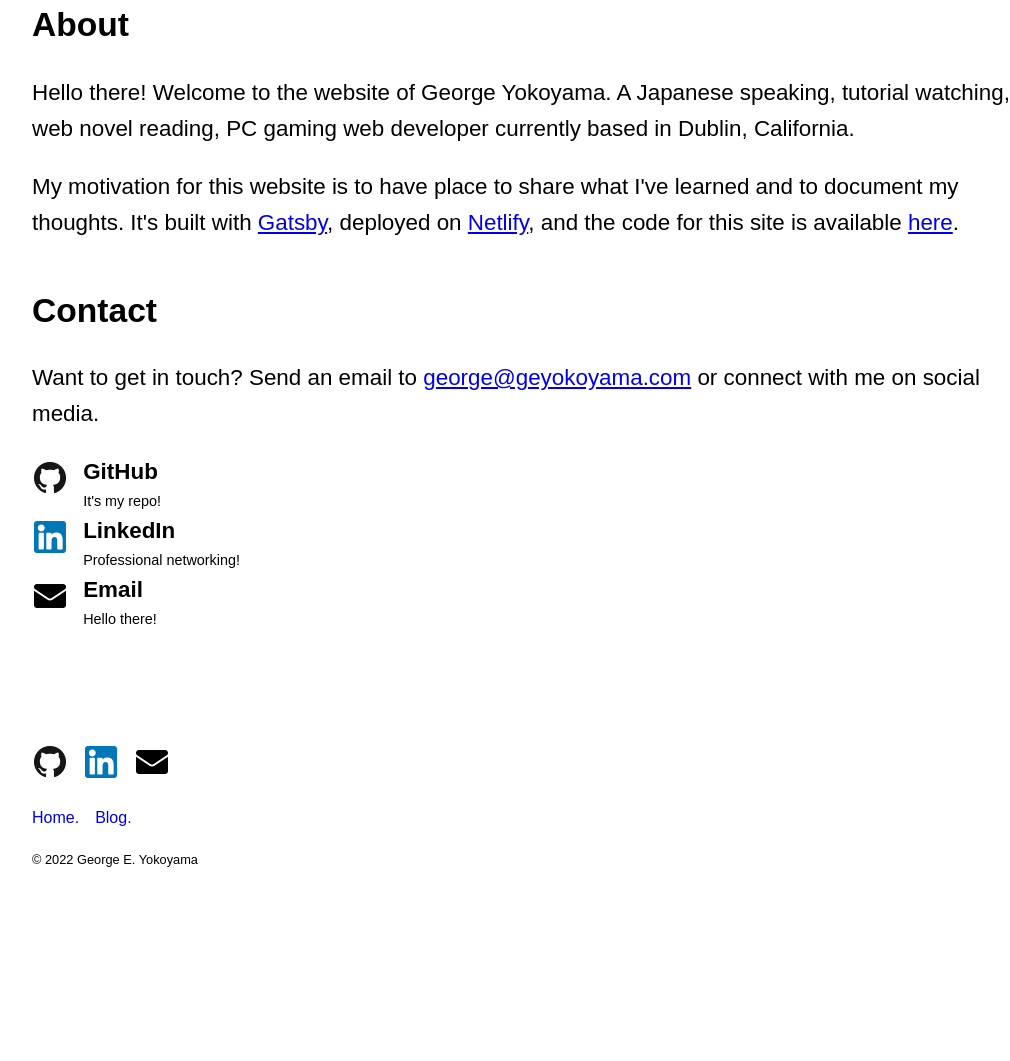
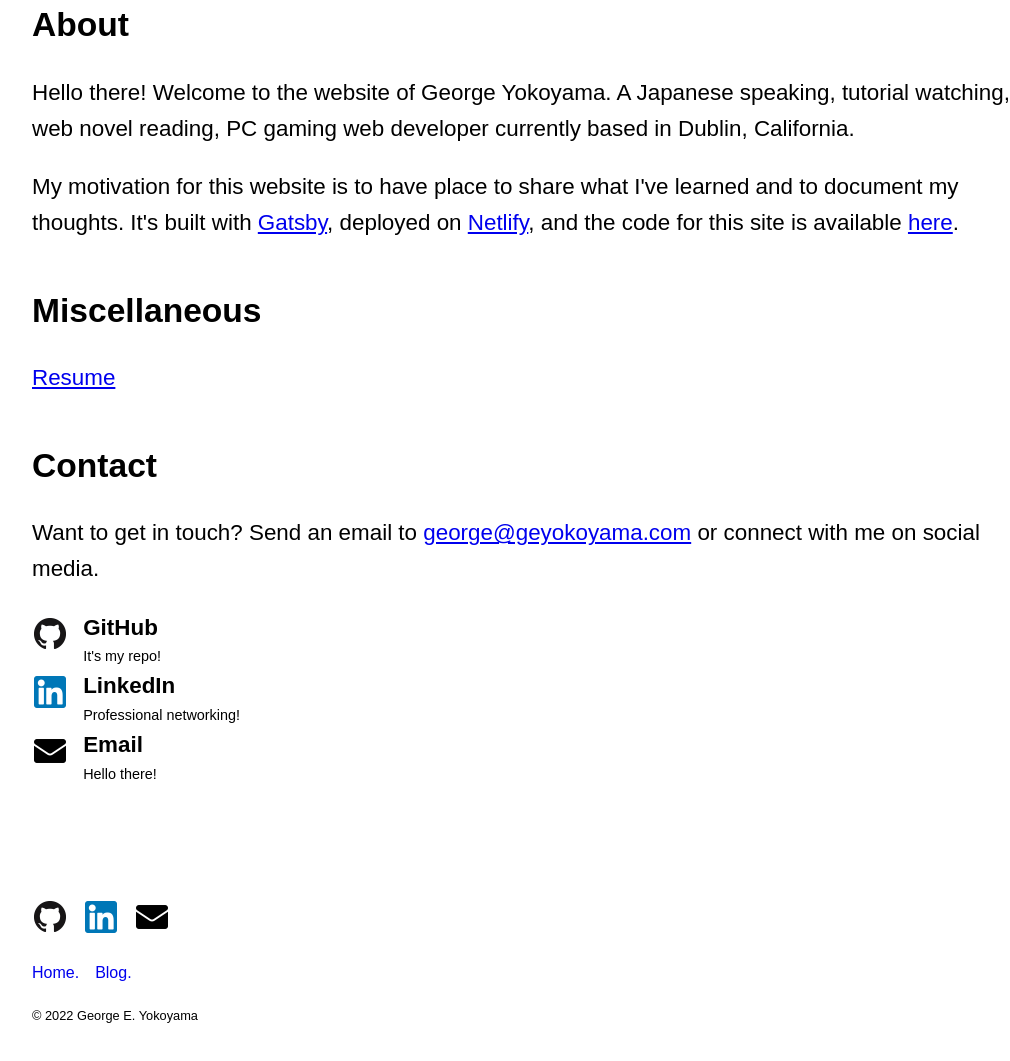
Before and after one commit to geyokoyama/geyokoyama.com, a Gatsby site: page / in a window 1280 px wide. Shown: the part 761-1822 px from the top of the page, without its empty margins (112-1122 px from the left). Before the commit the page ends 1681 px from the top, so only its background shows below. Built offline with nearby package versions, Linux system fonts and the light colour scheme; Gatsby itself is replaced by a stand-in of ours.

Commit message:
Make resume link available

```diff
--- a/src/pages/index.js
+++ b/src/pages/index.js
@@ -1,5 +1,6 @@
 import * as React from "react"
 import { StaticImage } from "gatsby-plugin-image"
+import { Link } from "gatsby"
 
 import config from '../utils/config'
 
@@ -27,6 +28,10 @@
             <p>My motivation for this website is to have place to share what I've learned and to document my thoughts. It's built with <a href="https://www.gatsbyjs.com/">Gatsby</a>, deployed on <a href="https://www.netlify.com/">Netlify</a>, and the code for this site is available <a href="https://www.github.com/geyokoyama/geyokoyama.com">here</a>.</p>
           </section>
           <section className="article__content__section">
+            <h2>Miscellaneous</h2>
+            <p><Link to="/resume">Resume</Link></p>
+          </section>
+          <section className="article__content__section">
             <h2>Contact</h2>
             <p>Want to get in touch? Send an email to <a href="mailto:george@geyokoyama.com">george@geyokoyama.com</a> or connect with me on social media.</p>
             <Online />
```
